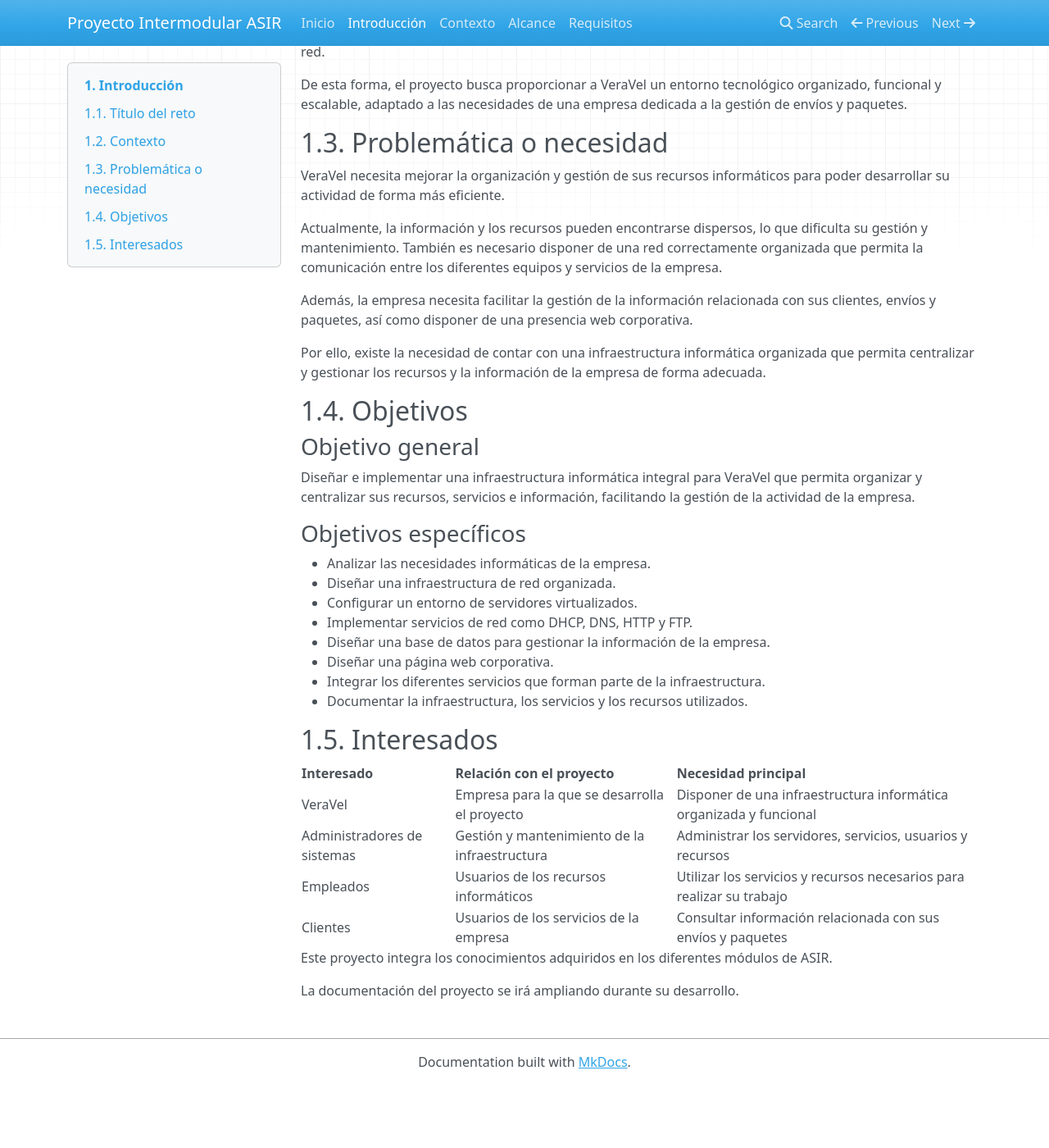
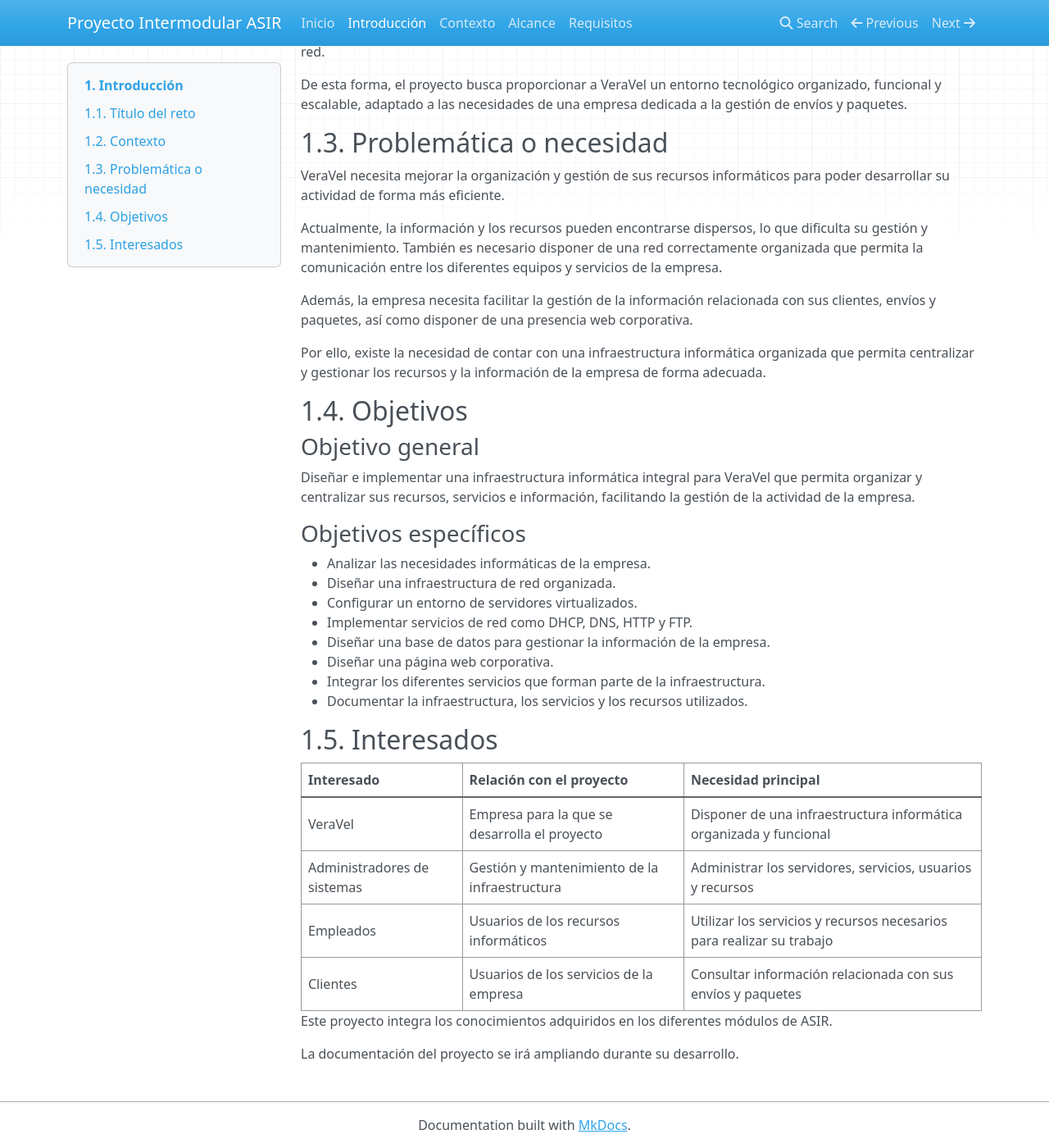
Before and after one commit to carloshuertasrodrigo-prog/Proyecto-Intermodular-ASIR, an MkDocs documentation site: the page built from docs/01_introduccion.md, in a window 1280 px wide and 1400 px high, scrolled down 416 px. Shown: the whole window at 82% size. Built offline with MkDocs 1.6.1, drawn with Linux system fonts in a browser that asks for light colours; nearby versions of some CDN libraries; before the commit the page ends 1739 px from its top, so only the background shows below that.

Commit message:
Corregido estilo de bordes de tablas

```diff
--- a/docs/stylesheets/extra.css
+++ b/docs/stylesheets/extra.css
@@ -1,14 +1,14 @@
-.md-typeset table:not([class]) {
+table {
     border-collapse: collapse;
     width: 100%;
 }
 
-.md-typeset table:not([class]) th,
-.md-typeset table:not([class]) td {
+th,
+td {
     border: 1px solid #999;
     padding: 8px;
 }
 
-.md-typeset table:not([class]) th {
+th {
     border-bottom: 2px solid #666;
 }
```
